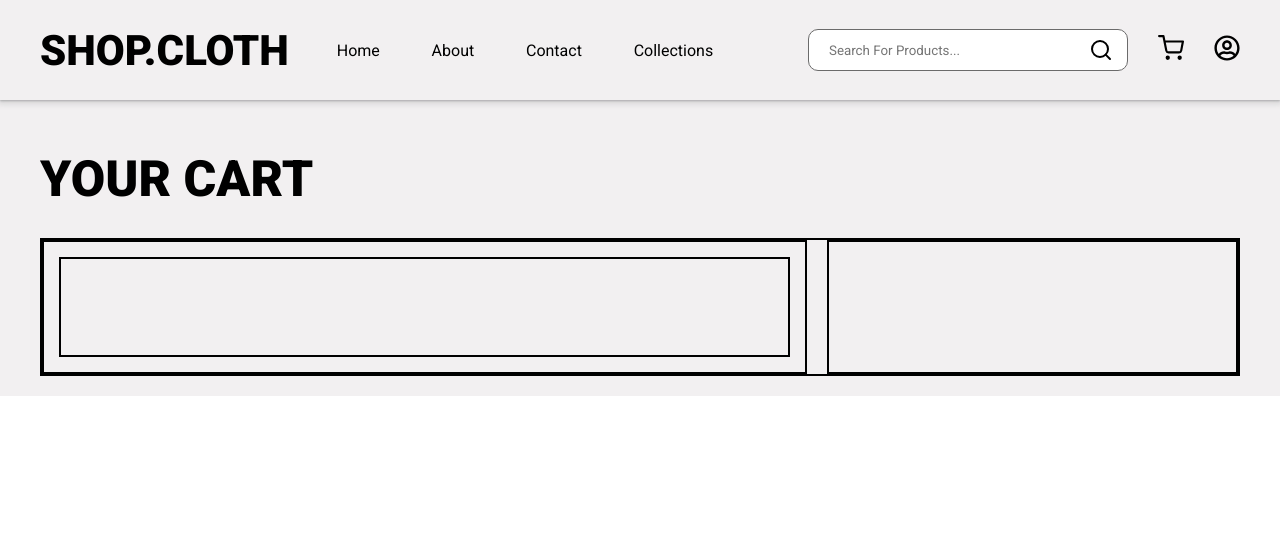
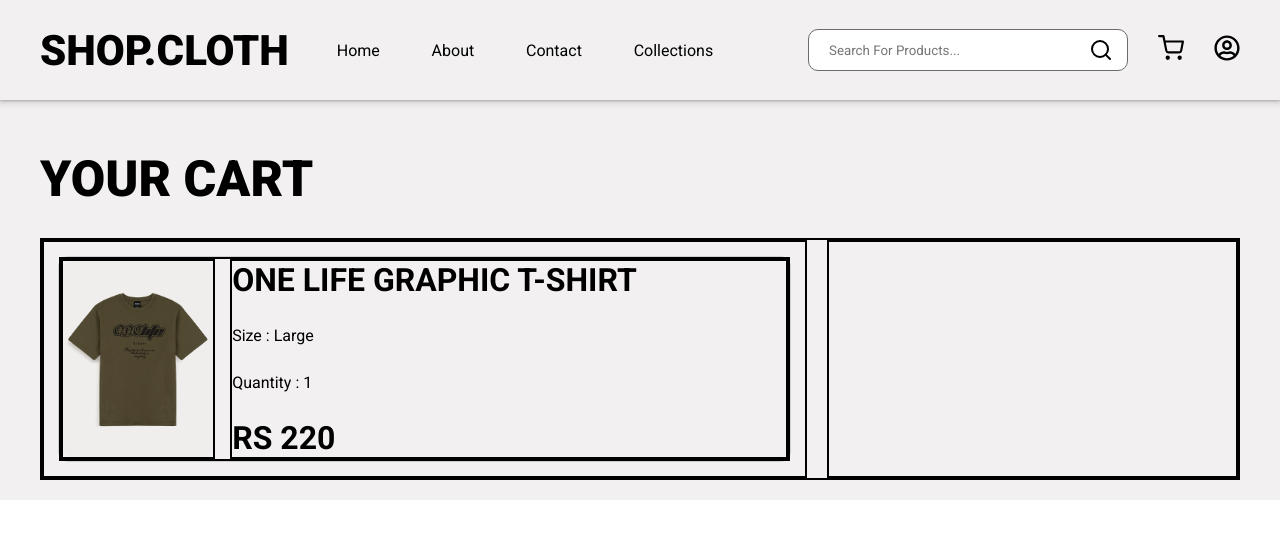
Before and after one commit to Blessen25/clothappcstm, a React (Create React App) app in the folder frontend/clothapp/: page /cart in a window 1280 px wide. Shown: the top 538 px of the page. Built offline with nearby package versions, Linux system fonts and the light colour scheme.

Commit message:
Commited Changes

```diff
--- a/frontend/clothapp/src/components/cart/cart.css
+++ b/frontend/clothapp/src/components/cart/cart.css
@@ -30,14 +30,48 @@
 
 .itemcartdiv {
 
-    border: 2px solid black;
     display: flex;
-    height: 100px;
+    flex-direction: column;
+    border-radius: 10px;
+    box-shadow: rgba(0, 0, 0, 0.02) 0px 1px 3px 0px, rgba(27, 31, 35, 0.15) 0px 0px 0px 1px;
 }
 
 .itemschild {
 
     padding: 15px;
+}
+
+.itemdivparent {
+
+    border: 2px solid black;
+    width: 100%;
+    display: flex;
+    flex-direction: row;
+    gap: 15px;
+}
+
+.imagedivparent {
+
+    border: 2px solid black;
+    width: 200px;
+    height: 200px;
+}
+
+.imagecstmchils {
+
+    width: 100%;
+    object-fit: cover;
+    border-radius: 10px;
+    height: 100%;
+}
+
+.contentdivparent {
+
+    border: 2px solid black;
+    width: 100%;
+    display: flex;
+    flex-direction: column;
+    justify-content: space-between;
 }
 
 @media screen and (max-width: 767px) {
--- a/frontend/clothapp/src/components/cart/cart.tsx
+++ b/frontend/clothapp/src/components/cart/cart.tsx
@@ -8,7 +8,9 @@ const AddtoCart = () => {
                 <h1 className="mainheadingcstm">YOUR CART</h1>
                 <div className="cartamountanditemparent">
                     <div className="itemschild">
-                        <Itemscartdiv />
+                        <div className="itemcartdiv">
+                            <Itemscartdiv />
+                        </div>
                     </div>
                     <div className="amountchild">
 
@@ -21,10 +23,21 @@ const AddtoCart = () => {
 
 const Itemscartdiv = () => {
 
-    return(
+    return (
         <>
-            <div className="itemcartdiv">
+            <div className="itemdivparent">
+                <div className="imagedivparent">
+                    <img src="assets/Images/browndress.png" alt="" className="imagecstmchils" />
+                </div>
+                <div className="contentdivparent">
+                    <h1>ONE LIFE GRAPHIC T-SHIRT</h1>
+                    <p>Size : Large</p>
+                    <p>Quantity : 1</p>
+                    <div>
+                        <h1>RS 220</h1>
 
+                    </div>
+                </div>
             </div>
         </>
     )
```
